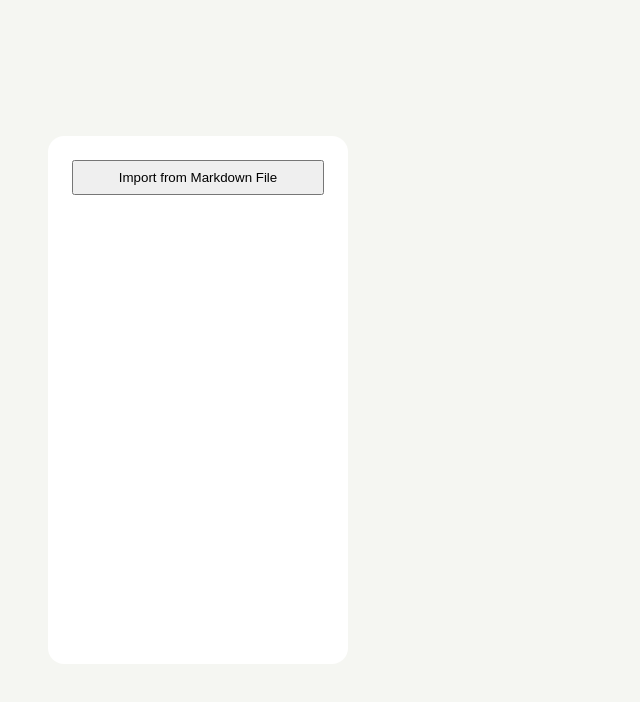
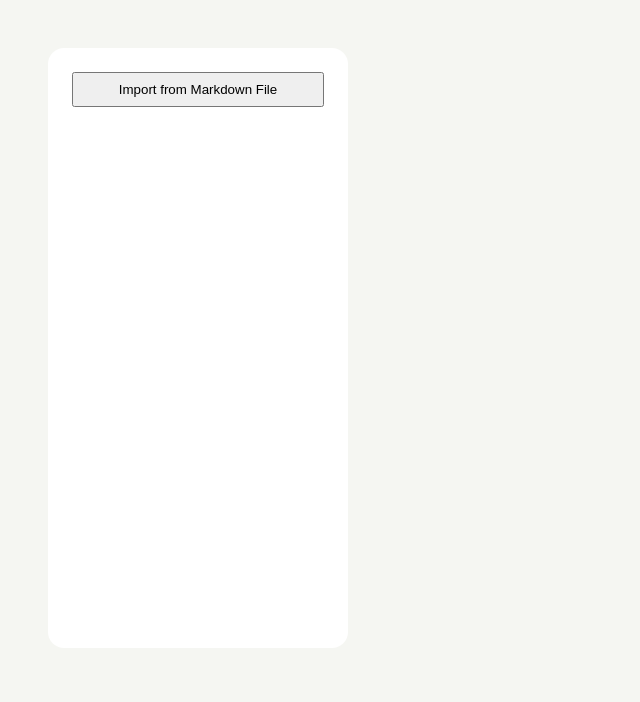
Before and after one commit to evergoldin/tasty-graph, a Next.js app: page / in a window 1280 px wide. Shown: the top 702 px of the page, without its empty margins (0-640 px from the left). Built offline with nearby package versions, Linux system fonts and the light colour scheme.

Commit message:
started fixing sidebar

```diff
--- a/app/components/Sidebar.module.css
+++ b/app/components/Sidebar.module.css
@@ -1,23 +1,20 @@
 .sidebar {
   grid-column: 1;
-  align-self: center;
-
   padding: 24px;
   display: flex;
   flex-direction: column;
-  gap: 16px;
-  height: 75%;
   width: 100%;
-
   border-radius: 16px;
-
   background-color: var(--background-secondary);
+  height: 75vh;
 }
 
 .controls {
   display: flex;
   flex-direction: column;
   gap: 8px;
+  flex-shrink: 0;
+  margin-bottom: 16px;
 }
 
 .importButton {
@@ -30,22 +27,24 @@
 }
 
 .importedContent {
+  overflow-y: auto;
+  flex: 1;
+  padding-right: 8px;
   display: flex;
   flex-direction: column;
   gap: 16px;
-  overflow-y: auto;
+  min-height: 0;
 }
 
 .contentBlock {
   padding: 16px;
   border: 1px solid #ccc;
-  height: 96px;
-  overflow: hidden;
+  min-height: 96px;
+  flex-shrink: 0;
+  background-color: var(--background-secondary);
 }
 
 .contentHeader {
-  display: flex;
-  justify-content: space-between;
   margin-bottom: 4px;
   border-bottom: 1px solid #ccc;
 }
--- a/app/components/Sidebar.tsx
+++ b/app/components/Sidebar.tsx
@@ -51,7 +51,6 @@ export default function Sidebar({
                     >
                         <div className={styles.contentHeader}>
                             <h3>{content.fileName}</h3>
-                            <span>{content.timestamp.toLocaleDateString()}</span>
                         </div>
                         <div className={styles.contentText}>
                             {content.content}
```
